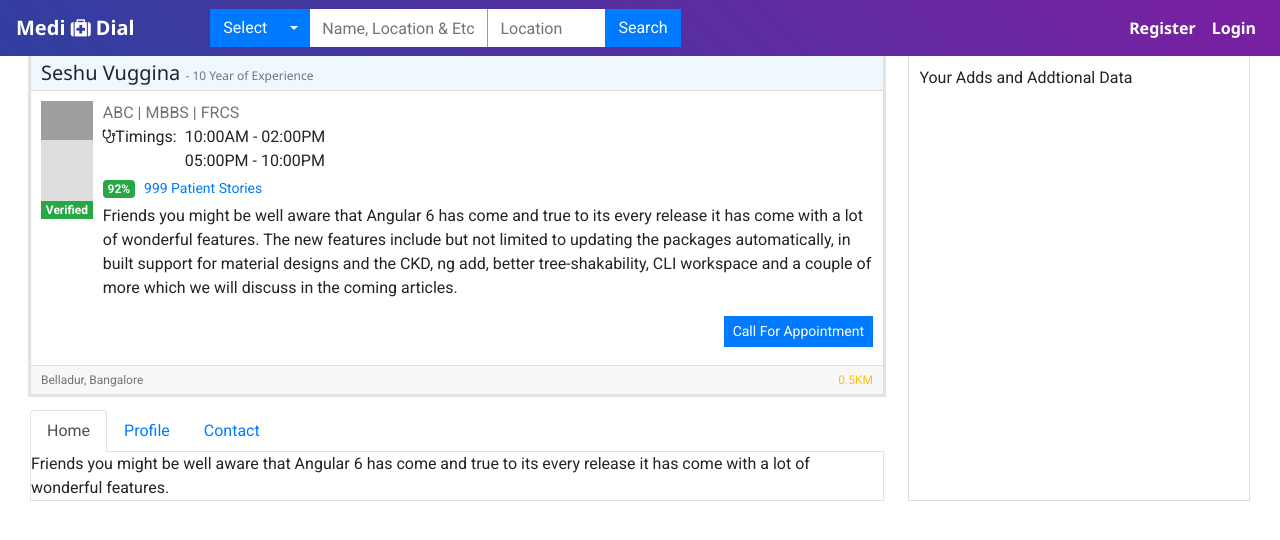
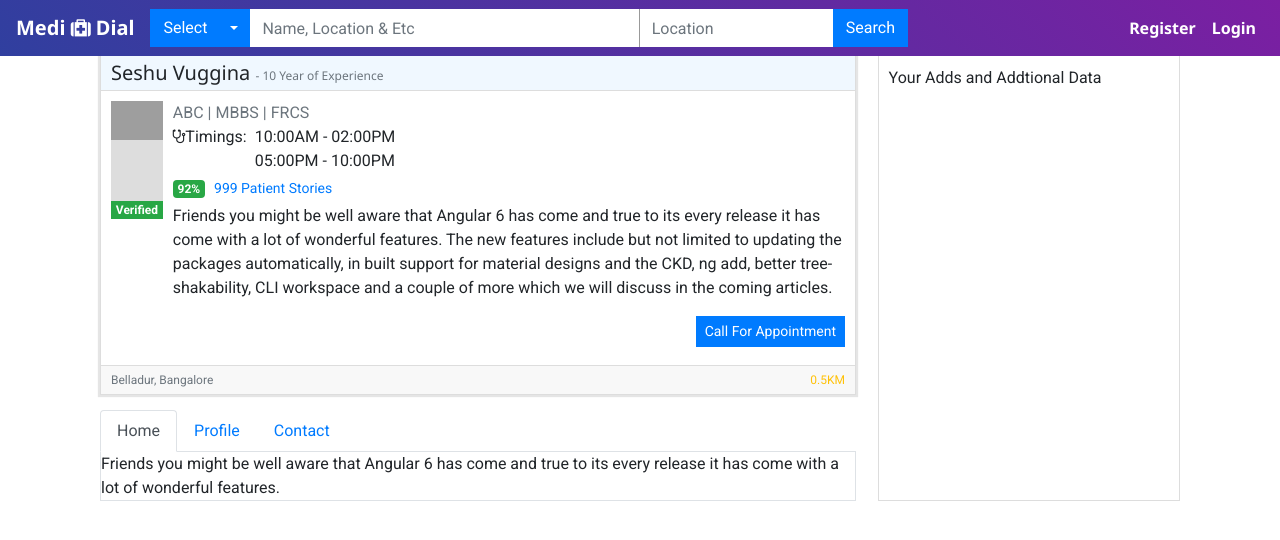
Before and after one commit to Seshuggina/docyard, an Angular app: page /profile in a window 1280 px wide. Shown: the top 540 px of the page. Built offline with nearby package versions, Linux system fonts and the light colour scheme; grey boxes are pictures that could not be loaded.

Commit message:
Navbar search fixed

```diff
--- a/src/app/app.component.html
+++ b/src/app/app.component.html
@@ -1,4 +1,4 @@
 <app-navbar></app-navbar>
-<main role="main" class="container-fluid">
+<main role="main" class="container">
     <router-outlet></router-outlet>
 </main>
--- a/src/app/profile/profile.component.html
+++ b/src/app/profile/profile.component.html
@@ -1,4 +1,4 @@
-<div class="container-fluid">
+<div class="container">
     <article class="main-content-wrap d-flex">
         <div class="main-content">
             <section class="doc-thumbnail">
--- a/src/app/search/search.component.html
+++ b/src/app/search/search.component.html
@@ -1,4 +1,4 @@
-<div class="container-fluid">
+<div class="container">
   <nav class="searchFilter d-flex">
     <form>
       <div class="form-row">
--- a/src/app/shared/navbar/navbar.component.html
+++ b/src/app/shared/navbar/navbar.component.html
@@ -1,7 +1,7 @@
 <nav class="navbar fixed-top navbar-expand-lg navbar-light bg-light">
   <a class="navbar-brand" href="#">Medi <i class="fa fa-medkit"></i> Dial</a>
   <div class="nav-search" [ngClass]="{'show': showHideSearch }">
-    <form class="main-search form-inline search-border float-left">
+    <form class="main-search form-inline search-border">
       <div class="dropdown">
         <button class="btn btn-primary dropdown-toggle" type="button" id="dropdownMenuButton" data-toggle="dropdown"
           aria-haspopup="true" aria-expanded="false">
--- a/src/app/shared/navbar/navbar.component.scss
+++ b/src/app/shared/navbar/navbar.component.scss
@@ -5,6 +5,7 @@ nav {
   box-shadow: none;
   font-family: $font-noto;
   font-weight: 600;
+  flex-wrap: nowrap;
 }
 .navbar-light .navbar-brand {
   color: #fff;
@@ -76,11 +77,11 @@ nav {
 @media (max-width: 768px) {
   .nav-search {
     position: fixed;
-    width: 100%;
+    width: 90%;
     left: 0;
     padding: 10px;
     flex-direction: row;
-    background: rgba(0,0,0,0.5);
+    // background: rgba(0,0,0,0.5);
     z-index: 1;
     .main-search {
       flex-direction: row;
@@ -91,12 +92,15 @@ nav {
       }
       .location, .search-string, .dropdown {
         margin-bottom: 0;
+        border-left: 0;
       }
       .location {
-        width: 25%;
+        flex-grow: 1;
+        width: auto;
       }
       .search-string {
-        width: 30%;
+        flex-grow: 1;
+        width: auto;
       }
     }
   }
@@ -112,6 +116,12 @@ nav {
   }
   .navbar-nav {
     justify-content: flex-end;
+  }
+  #navbarNav {
+    flex-grow: 0;
+  }
+  .nav-search {
+    flex-grow: 1;
   }
 }
 @media screen and (max-width: 500px) {
@@ -139,14 +149,4 @@ nav {
   #logreg-forms .google-btn:after {
     content: "Google+";
   }
-  .nav-search {
-    .main-search {
-      .location {
-        width: 20%;
-      }
-      .search-string {
-        width: 25%;
-      }
-    }
-  }
 }
--- a/src/assets/sass/custom/common.scss
+++ b/src/assets/sass/custom/common.scss
@@ -32,12 +32,6 @@
         top: 23px;
     }
     .nav-search & {
-        .search-string {
-            width: 30%;
-        }
-        .location {
-            width: 20%;
-        }
         .form-control {
             border: none;
             width: 100%;
@@ -52,6 +46,9 @@
                 }
             }
         }
+    }
+    .nav-search & {
+        justify-content: flex-start;
     }
 }
 
```
